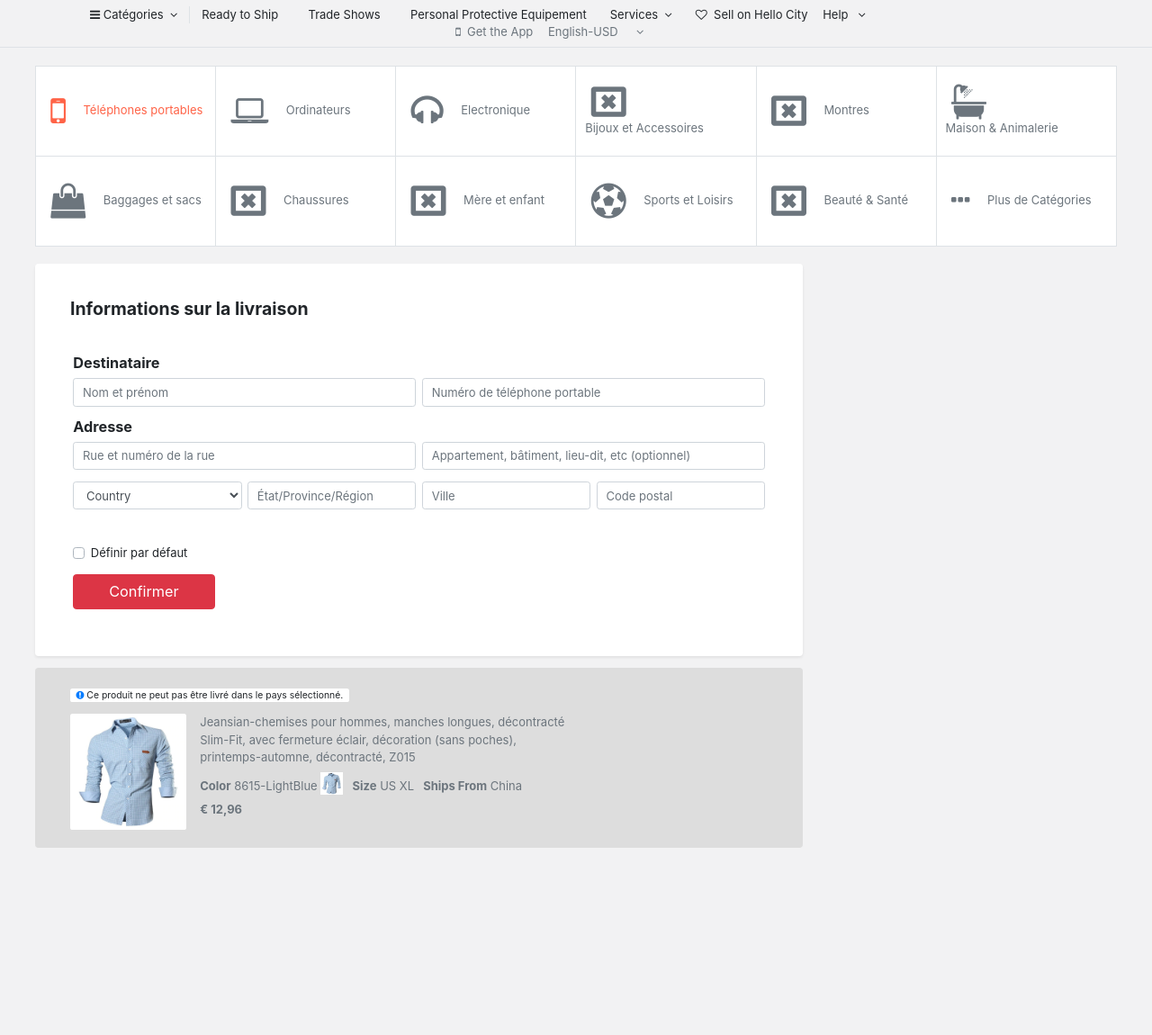
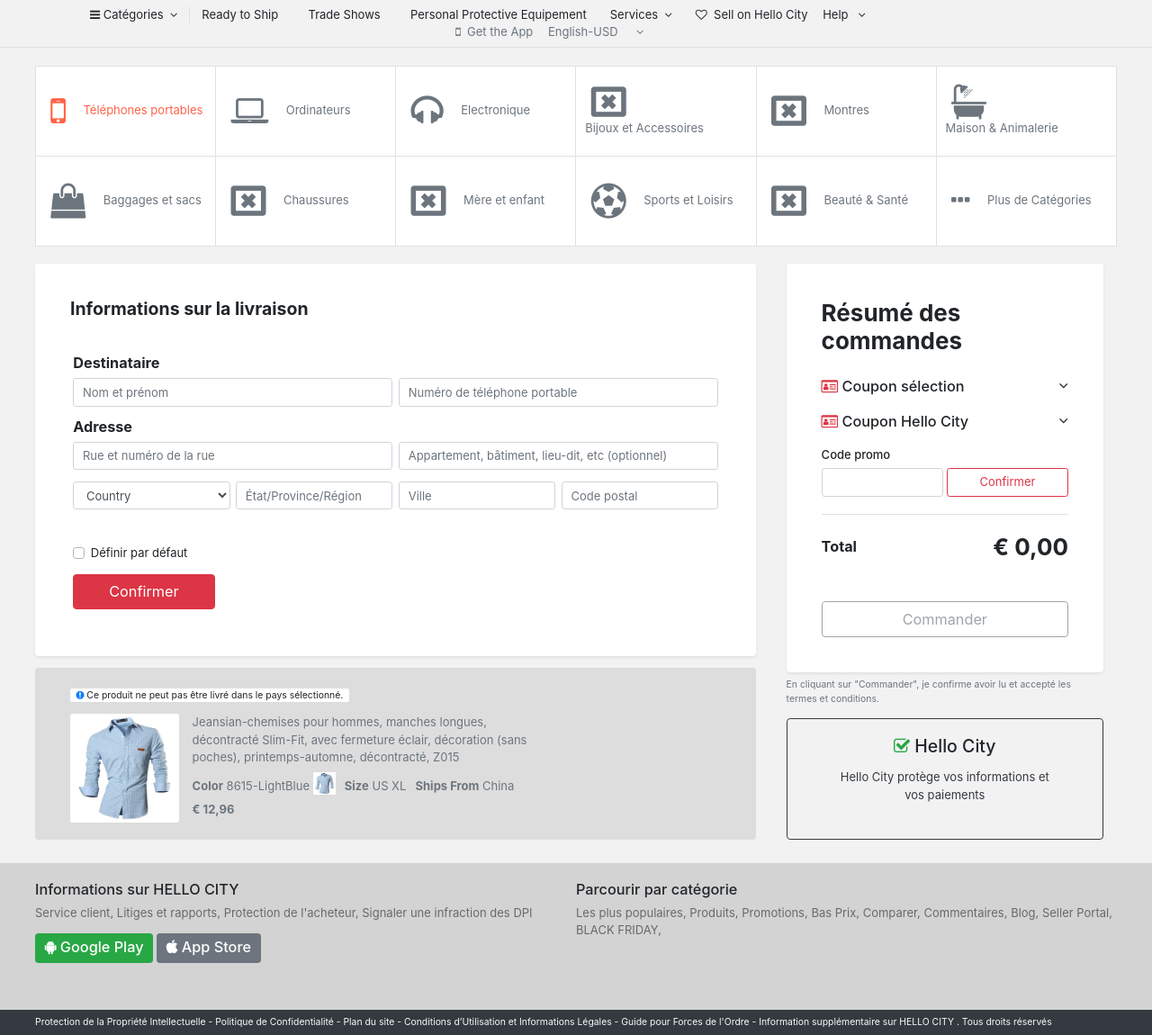
Before and after one commit to bony237/hello-city-CM, a plain HTML site: page confirmation-purchase.html in a window 1280 px wide. Shown: the whole page at 90% size. Before the commit the page ends 955 px from the top, so only its background shows below. Drawn offline with Linux system fonts and the light colour scheme.

Commit message:
web view done

```diff
--- a/confirmation-purchase.html
+++ b/confirmation-purchase.html
@@ -187,9 +187,9 @@
     </header>
 
     <!--purchase block-->
-    <div id="purchase-section">
+    <div id="purchase-section" class="d-flex justify-content-between px-5">
         <!--command setting-->
-        <div class="col-8 ml-5 p-0">
+        <div class="col-8 p-0">
             <!--delivering infos-->
             <div class="p-5 bg-white shadow-sm rounded-lg">
                 <form>
@@ -277,13 +277,56 @@
             </div>
         </div>
 
+        <div>&nbsp; &nbsp; &nbsp;</div>
+
         <!--command resume-->
-        <div>
+        <div class="col position-relative" id="command-resume">
+            <div>
+                <!---->
+                <div class="h5 p-5 bg-white shadow-sm rounded-lg">
+                    <!--title-->
+                    <h2 class="font-weight-bold d-inline-block">Résumé des commandes</h2>
 
+                    <div>
+                        <span class="d-flex justify-content-between my-4">
+                            <span> <i class="text-danger fa fa-drivers-license-o"></i> Coupon sélection</span> <i class="fa fa-angle-down" aria-hidden="true"></i>
+                        </span>
+                        <span class="d-flex justify-content-between my-4">
+                            <span> <i class="text-danger fa fa-drivers-license-o"></i> Coupon Hello City</span> <i class="fa fa-angle-down" aria-hidden="true"></i>
+                        </span>
+                    </div>
+
+                    <div class="my-4 pb-4 border-bottom">
+                        <h6>Code promo</h6>
+                        <form class="d-flex justify-content-between">
+                            <input type="text" name="code-promo" class="form-control col">
+                            &nbsp;
+                            <input type="submit" value="Confirmer" class="btn btn-outline-danger col">
+                        </form>
+                    </div>
+
+                    <h6 class="font-weight-bold d-flex align-items-center justify-content-between mb-5">
+                        <span class="h5 font-weight-bold">Total</span> <span class="h2 font-weight-bold">€ 0,00</span>
+                    </h6>
+
+                    <button class="btn btn-lg btn-block btn-outline-secondary disabled">Commander</button>
+                </div>
+
+                <!---->
+                <div class="text-secondary small">
+                    En cliquant sur "Commander", je confirme avoir lu et accepté les <a class="text-reset">termes et conditions</a>.
+                </div>
+
+                <!---->
+                <div class="text-center border border-dark rounded-lg my-3 p-4">
+                    <h4 class="text-center"><i class="text-success fa fa-check-square-o" aria-hidden="true"></i> Hello City</h4>
+                    <p class="text-dark px-5 py-2">Hello City protège vos informations et vos paiements</p>
+                </div>
+            </div>
         </div>
     </div>
 
-    <footer class="d-none mt-3">
+    <footer class="d-non mt-3">
         <div class="mx-5 py-4 d-flex flex-wrap justify-content-between">
             <!--infos hello-city-->
             <div class="col px-0 mb-3">
```
